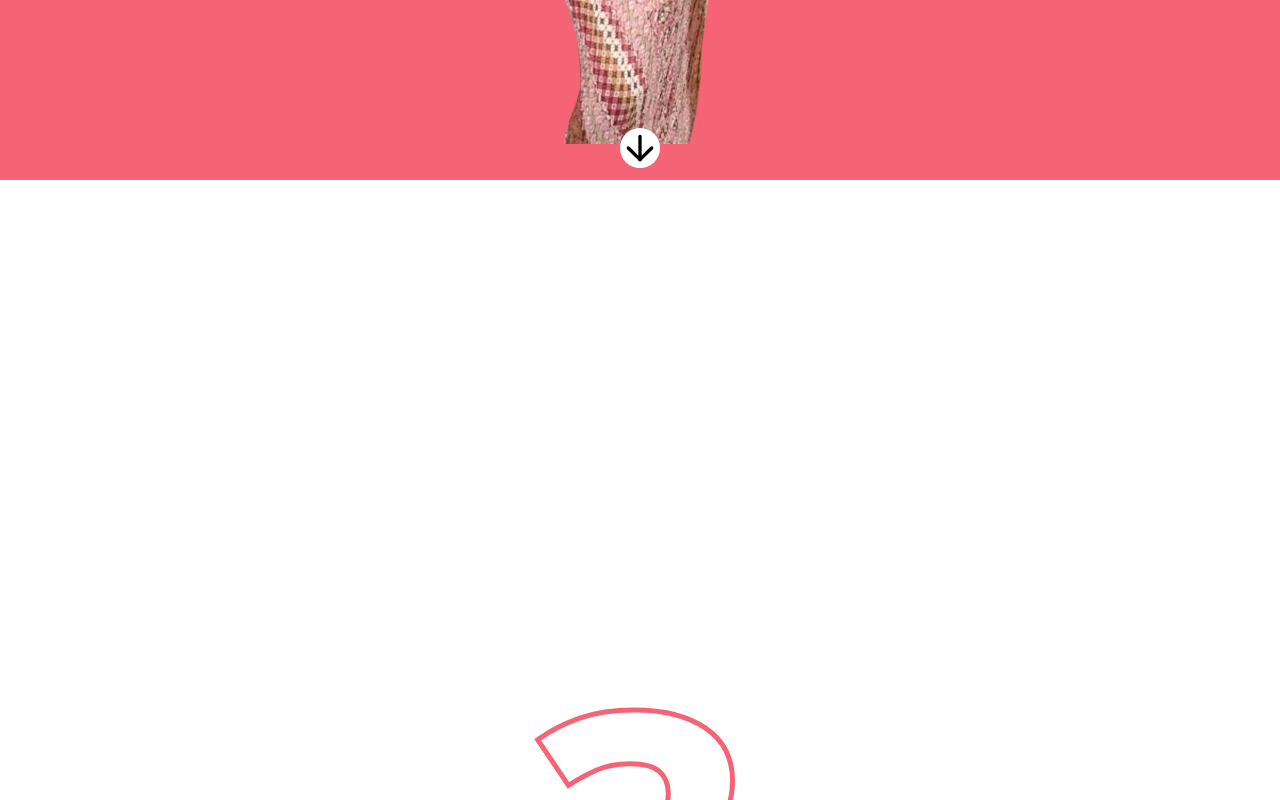
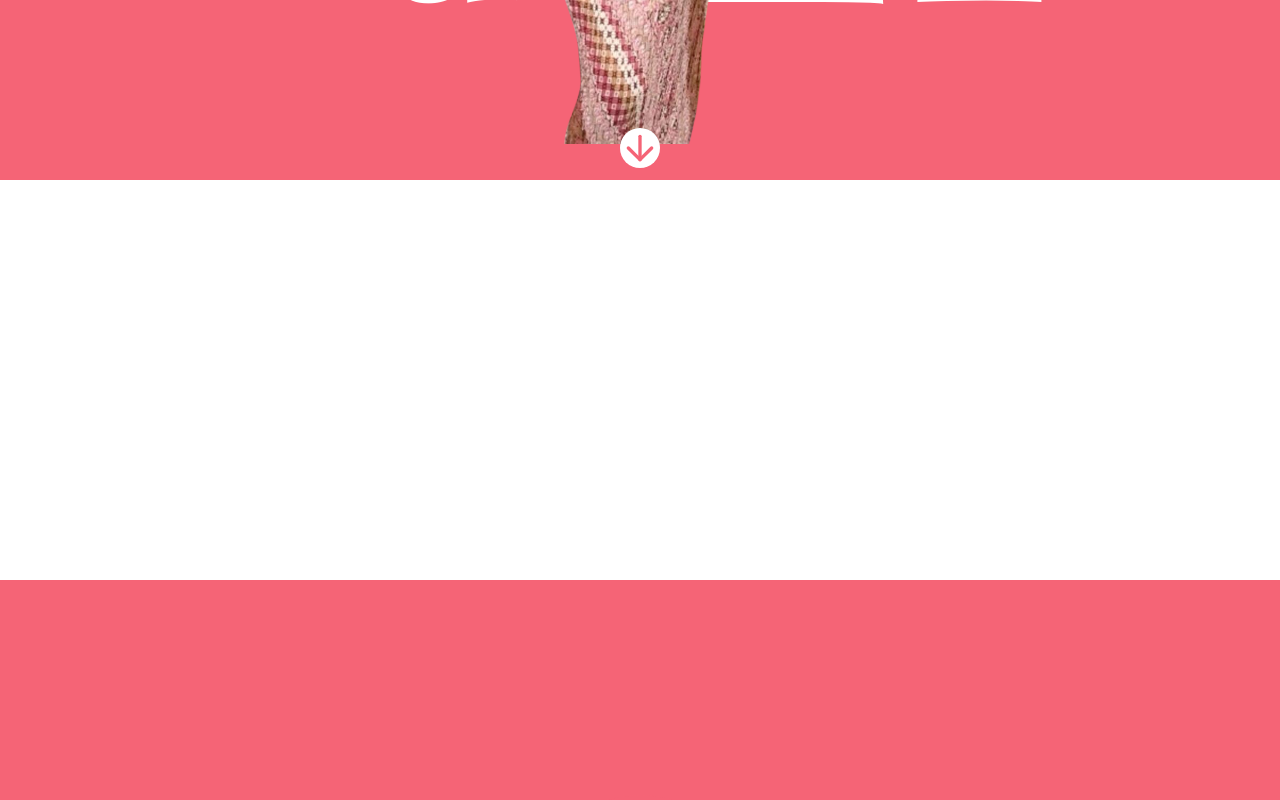
Before and after one commit to thesimpanze/gf-happyMaker, a React (Vite) app: page / in a window 1280 px wide. Shown: the part 1420-2220 px from the top of the page. Built offline with nearby package versions, Linux system fonts and the light colour scheme; a web font is replaced by a local one.

Commit message:
feat: Update final

```diff
--- a/src/index.css
+++ b/src/index.css
@@ -1,12 +1,12 @@
 @import url("https://fonts.googleapis.com/css2?family=Host+Grotesk:ital,wght@0,300..800;1,300..800&family=Playfair+Display:ital,wght@0,400..900;1,400..900&display=swap");
 @import "tailwindcss";
 
-@layer theme {
-  :root {
+@theme {
+
     --font-grotesk: Host Grotesk, "sans-serif";
     --font-playfair: "Playfair Display", "serif";
     --color-primary: #f56476;
-  }
+
 }
 
 /* Hide scrollbar but keep scrolling functionality */
--- a/src/sections/SpecialGift.tsx
+++ b/src/sections/SpecialGift.tsx
@@ -40,6 +40,7 @@ const SpecialGift = () => {
             spread={120}
             direction="left"
             yoyo={false}
+            pauseOnHover={false}
           />
         </h1>
         <h1 className=" mt-3 italic">
```
